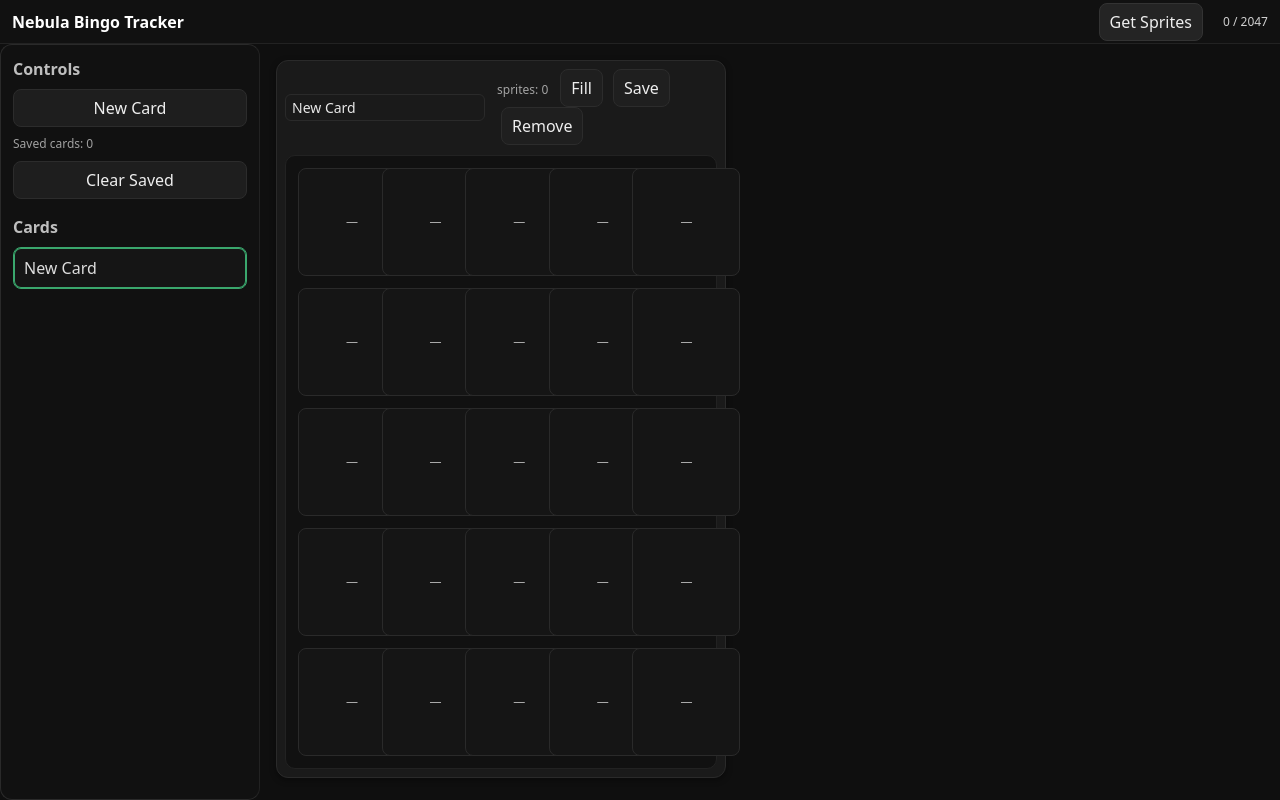
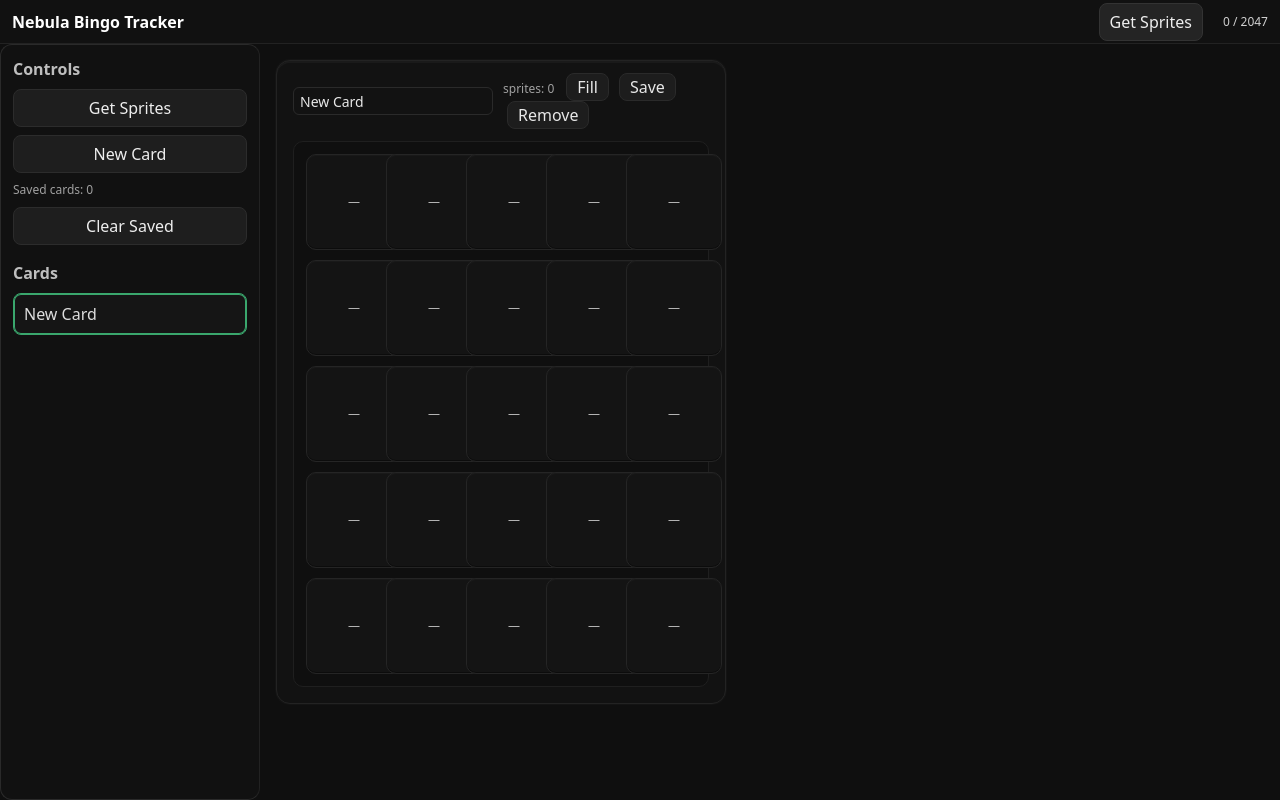
Before and after one commit to IlyeanaPlus/Nebula-Bingo-Tracker, a React (Vite) app: page / in a window 1280 px wide. Built offline with nearby package versions, Linux system fonts and the light colour scheme.

Commit message:
Preload sprites + fix UI

```diff
--- a/src/App.jsx
+++ b/src/App.jsx
@@ -36,17 +36,13 @@ export default function App() {
   });
 
   const [manifest, setManifest] = useState([]);
+  const [spritesProgress, setSpritesProgress] = useState({ loaded: 0, total: 0, done: false });
 
   useEffect(() => {
-    try {
-      localStorage.setItem(LS_KEYS.CARDS, JSON.stringify(cards));
-    } catch {}
+    try { localStorage.setItem(LS_KEYS.CARDS, JSON.stringify(cards)); } catch {}
   }, [cards]);
-
   useEffect(() => {
-    try {
-      localStorage.setItem(LS_KEYS.CURRENT, String(currentIndex));
-    } catch {}
+    try { localStorage.setItem(LS_KEYS.CURRENT, String(currentIndex)); } catch {}
   }, [currentIndex]);
 
   const currentCard = useMemo(
@@ -54,15 +50,13 @@ export default function App() {
     [cards, currentIndex]
   );
 
-  // ---- Get Sprites from public/drive_cache.json ----
+  // ---- Get Sprites from public/drive_cache.json, resolve URLs, preload into cache ----
   async function handleGetSprites() {
     const normalize = (raw) => {
       if (!raw) return [];
       if (Array.isArray(raw) && raw.length && raw[0]?.name && raw[0]?.src) return raw;
-
       const items = Array.isArray(raw.items) ? raw.items : Array.isArray(raw) ? raw : [];
-      return items
-        .map((it) => {
+      return items.map((it) => {
         const name =
           it.name || it.title || it.filename || it.fileName || it.id || "";
         const src =
@@ -76,32 +70,64 @@ export default function App() {
           it.relativePath ||
           "";
         return name && src ? { name, src } : null;
-        })
-        .filter(Boolean);
+      }).filter(Boolean);
     };
 
+    const preload = (urls, onTick) =>
+      Promise.all(
+        urls.map(
+          (u) =>
+            new Promise((resolve) => {
+              const img = new Image();
+              img.onload = img.onerror = () => { onTick(); resolve(); };
+              img.decoding = "async";
+              img.referrerPolicy = "no-referrer";
+              img.crossOrigin = "anonymous"; // harmless if same-origin
+              img.src = u;
+            })
+        )
+      );
+
     try {
-      // public/* is served from the site root at runtime
       const res = await fetch("./drive_cache.json", { cache: "no-store" });
       if (!res.ok) throw new Error(`HTTP ${res.status}`);
       const json = await res.json();
-      const mf = normalize(json);
-      if (!mf.length) {
+
+      // Normalize + absolutize URLs
+      const mf0 = normalize(json);
+      if (!mf0.length) {
         console.warn("[GetSprites] drive_cache.json shape:", json);
         alert("drive_cache.json loaded, but no sprite entries were recognized.");
         return;
       }
+      const base = new URL(location.href);
+      const mf = mf0.map(({ name, src }) => {
+        const abs = new URL(src, base).href;
+        return { name, src: abs };
+      });
+
+      // Preload with progress feedback
+      setSpritesProgress({ loaded: 0, total: mf.length, done: false });
+      let loaded = 0;
+      await preload(
+        mf.map((x) => x.src),
+        () => setSpritesProgress({ loaded: ++loaded, total: mf.length, done: loaded === mf.length })
+      );
+
+      // Store for matchers & UI
       setManifest(mf);
-      console.info(`[GetSprites] Loaded ${mf.length} sprites from drive_cache.json`);
+      window.NBT = window.NBT || {};
+      window.NBT.spritesManifest = mf; // optional global
+      console.info(`[GetSprites] Preloaded ${mf.length} sprites from drive_cache.json`);
     } catch (e) {
       console.error("[GetSprites] Failed to load drive_cache.json:", e);
       alert("Get Sprites failed. See console for details.");
     }
   }
 
-  // ---- card handlers ----
+  // card handlers
   function handleNewCard() {
-    setCards((prev) => [...prev, makeBlankCard(`Card ${prev.length + 1}`)]);
+    setCards((prev) => [...prev, makeBlankCard(`New Card`)]); // label matches your UI
     setCurrentIndex(cards.length);
   }
   function handleUpdateCard(next) {
@@ -127,7 +153,6 @@ export default function App() {
     setCurrentIndex(0);
   }
 
-  // optional global hook target for the tuner
   useEffect(() => {
     window.NBT = window.NBT || {};
     window.NBT.consumeCrops = () => {};
@@ -141,7 +166,6 @@ export default function App() {
         onGetSprites={handleGetSprites}
       />
 
-      {/* LEFT COLUMN LAYOUT */}
       <div className="app-body">
         <Sidebar
           cards={cards}
@@ -149,6 +173,10 @@ export default function App() {
           onSelect={setCurrentIndex}
           onNewCard={handleNewCard}
           onClearSaved={handleClearSaved}
+          // show progress like in your screenshot
+          spritesLoaded={spritesProgress.loaded}
+          spritesTotal={spritesProgress.total}
+          onGetSprites={handleGetSprites}
         />
 
         <main className="main-content">
--- a/src/components/Sidebar.jsx
+++ b/src/components/Sidebar.jsx
@@ -7,16 +7,38 @@ export default function Sidebar({
   onSelect,
   onNewCard,
   onClearSaved,
+  onGetSprites,
+  spritesLoaded = 0,
+  spritesTotal = 0,
 }) {
   const savedCount = cards.filter((c) => c?.saved).length;
+  const haveTotal = spritesTotal > 0;
+  const pct = haveTotal ? Math.round((spritesLoaded / spritesTotal) * 100) : 0;
 
   return (
     <aside className="sidebar">
       <div className="panel">
         <div className="panel-title">Controls</div>
         <div className="row">
+          <button className="btn" onClick={onGetSprites}>Get Sprites</button>
+        </div>
+        <div className="row">
           <button className="btn" onClick={onNewCard}>New Card</button>
         </div>
+
+        {haveTotal && (
+          <>
+            <div className="progress-wrap" aria-label="Sprites preload progress">
+              <div className="progress-bar">
+                <div className="progress-fill" style={{ width: `${pct}%` }} />
+              </div>
+              <div className="progress-meta">
+                {spritesLoaded} / {spritesTotal} ({pct}%)
+              </div>
+            </div>
+          </>
+        )}
+
         <div className="meta">Saved cards: {savedCount}</div>
         <div className="row">
           <button className="btn" onClick={onClearSaved}>Clear Saved</button>
--- a/src/styles/bingo.css
+++ b/src/styles/bingo.css
@@ -414,3 +414,96 @@ header.app-header {
 .fill-bar-inner { height: 100%; background: #3aa76d; width: 0%; transition: width .2s linear; }
 .fill-meta { margin-top: 8px; font-size: 12px; opacity: .85; }
 .fill-hint { margin-top: 8px; font-size: 12px; opacity: .7; }
+
+/* Panels / card containers */
+.card {
+  background: #121212;
+  border: 1px solid #232323;
+  border-radius: 14px;
+  padding: 16px;
+  box-shadow: 0 2px 0 #1a1a1a inset, 0 0 0 1px rgba(255,255,255,0.02);
+}
+
+/* Header row inside each card */
+.card .card-header {
+  display: flex;
+  align-items: center;
+  gap: 10px;
+  margin: -4px 0 12px;
+}
+.card .title-inline {
+  height: 28px;
+  padding: 4px 8px;
+  background: #171717;
+  border: 1px solid #2b2b2b;
+  border-radius: 8px;
+  color: #eaeaea;
+}
+.card .actions button {
+  height: 28px;
+  padding: 0 10px;
+  background: #1d1d1d;
+  border: 1px solid #2a2a2a;
+  border-radius: 8px;
+  color: #e8e8e8;
+  cursor: pointer;
+}
+.card .actions button:hover { background: #232323; }
+
+/* Grid & cells (fix lower border unevenness, match the reference) */
+.grid-5x5 {
+  display: grid;
+  grid-template-columns: repeat(5, 1fr);
+  gap: 10px;
+  padding: 12px;
+  border: 1px solid #1f1f1f;
+  border-radius: 10px;
+  background: #0f0f0f;
+}
+
+.cell {
+  height: 96px;
+  border-radius: 10px;
+  background: #141414;
+  border: 1px solid #252525;          /* consistent border on all sides */
+  box-shadow:
+    0 1px 0 rgba(255,255,255,0.02) inset,  /* subtle top highlight */
+    0 -1px 0 rgba(0,0,0,0.4) inset;        /* subtle bottom shading (fixes 'weird lower border') */
+  display: grid;
+  place-items: center;
+  cursor: pointer;
+}
+.cell.complete { outline: 2px solid #3aa76d; outline-offset: -1px; }
+
+.cell img {
+  max-width: 100%;
+  max-height: 100%;
+  image-rendering: pixelated;
+}
+
+.cell .cell-text {
+  font-size: 12px;
+  opacity: .75;
+}
+
+/* Sidebar progress (like your screenshot) */
+.progress-wrap { margin: 10px 2px 8px; }
+.progress-bar {
+  width: 100%;
+  height: 6px;
+  border-radius: 999px;
+  background: #1a1a1a;
+  border: 1px solid #262626;
+  overflow: hidden;
+}
+.progress-fill {
+  height: 100%;
+  width: 0%;
+  background: #3aa76d;
+  transition: width .2s linear;
+}
+.progress-meta {
+  margin-top: 6px;
+  font-size: 12px;
+  opacity: .8;
+}
```
Lines whose indentation alone changed are shown as unchanged.
